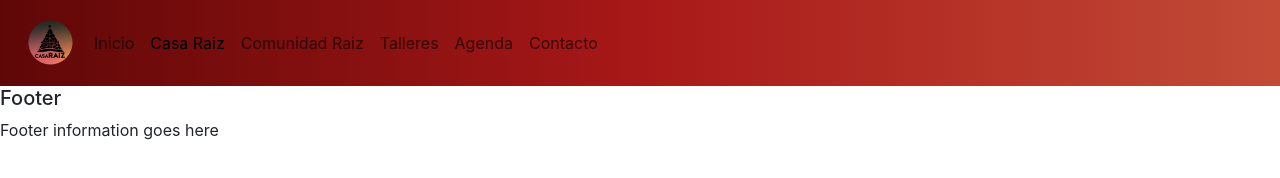
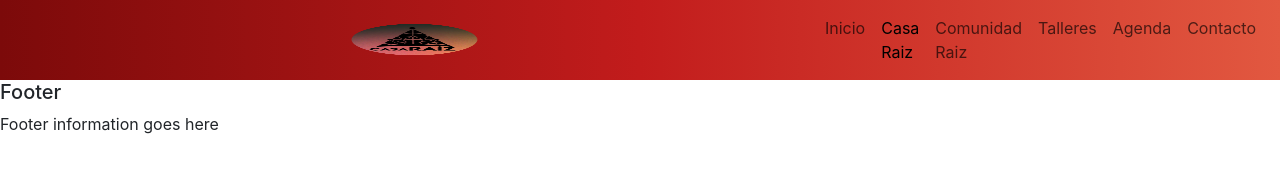
Before and after one commit to verdeverdad/CasaRaiz, a plain HTML site: page index.html in a window 1280 px wide. Drawn offline with nearby package versions, Linux system fonts and the light colour scheme; a web font is replaced by a local one.

Commit message:
comienzo

```diff
--- a/index.css
+++ b/index.css
@@ -1,5 +1,6 @@
 .navbar {
-    background-image: linear-gradient(to right, rgb(95, 7, 7), rgb(168, 24, 24), rgb(194, 75, 54));
+    background-image: linear-gradient(to right, rgb(124, 10, 10), rgb(194, 28, 28), rgb(226, 88, 64));
+    color: azure;
 }
 
 .navbar-logo{
--- a/index.html
+++ b/index.html
@@ -32,10 +32,12 @@
 
 
     <nav class="navbar navbar-expand-lg ">
-        <a class="navbar-logo" href="index.html">
-            <img src="img/Raiz.logo.redondo (1).png" >
-          </a>
 
+        <div class="container">
+            <a class="navbar-brand mx-auto" href="#">
+                <img src="img/Raiz.logo.redondo (1).png" width="200" height="50" alt="" />
+            </a>
+        </div>
         <button class="navbar-toggler" type="button" data-bs-toggle="collapse" data-bs-target="#navbarNavAltMarkup"
             aria-controls="navbarNavAltMarkup" aria-expanded="false" aria-label="Toggle navigation">
             <span class="navbar-toggler-icon"></span>
@@ -55,12 +57,10 @@
         </div>
     </nav>
 
-
-
     <div class="w3-container w3-teal">
         <h5>Footer</h5>
         <p>Footer information goes here</p>
-      </div>
+    </div>
 
 </body>
 
```
Also changed, not shown: casaraiz.html (+7 -5 lines), comunidadraiz.html (+4 -4 lines).
